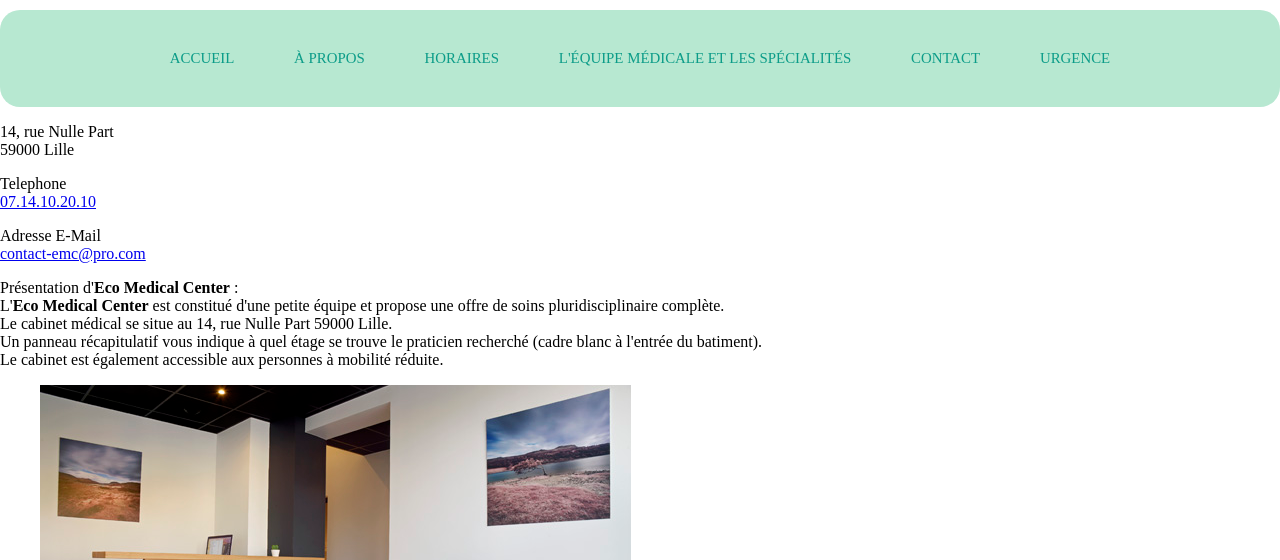
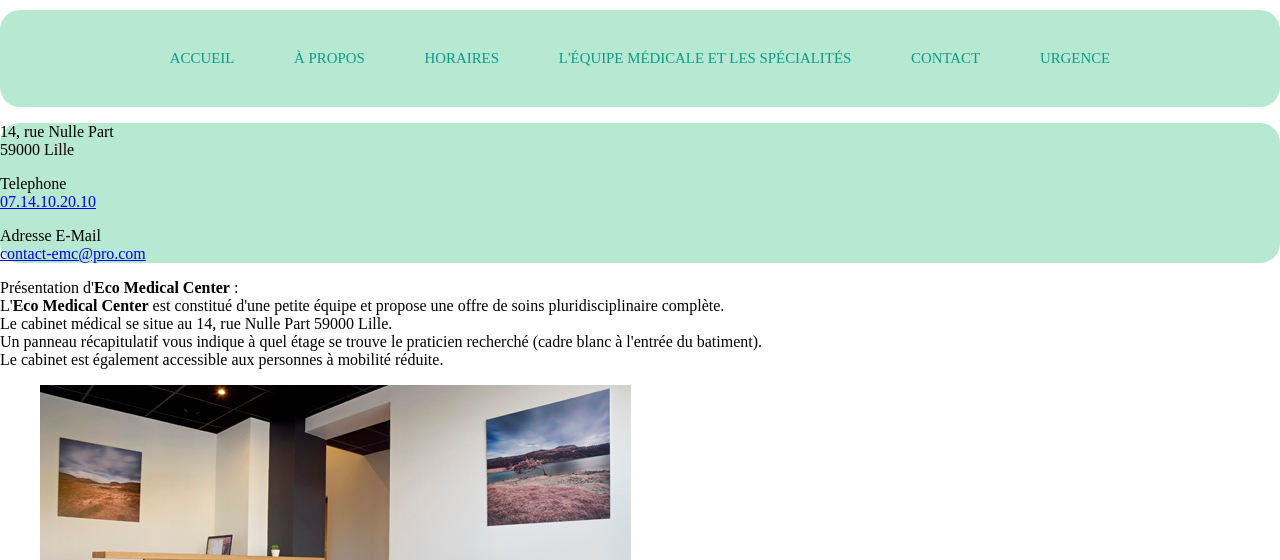
Before and after one commit to Antoine-Goncalves/Cabinet-Medical, a plain HTML site: page index.html in a window 1280 px wide. Shown: the part 240-800 px from the top of the page. Drawn offline with Linux system fonts and the light colour scheme.

Commit message:
start aside style to style.css

```diff
--- a/style.css
+++ b/style.css
@@ -1,13 +1,17 @@
 /* CSS Document */
+
+/* HTML,BODY PART */
 
 html,body {
 	margin: 0;
 	padding: 0;
 }
 
+/* HEADER PART */
+
 header {
+	display: flex;
 	border: 2px solid #b9e8b7;
-	display: flex;
 	background-color:#D6FFE0;
 	margin-bottom: 10px;
 }
@@ -21,6 +25,8 @@ header .title {
 	font-size: 40px;
 	color: #0b9c88;
 }
+
+/* NAV PART */
 
 nav {
         width: 100%;
@@ -82,3 +88,11 @@ nav a {
         border-top: 5px solid #58d68d;
         background-color: #D6FFE0;
 }
+
+/* ASIDE PART */
+
+aside {
+	background-color: #B7E8D1;
+	border-radius: 20px;
+	margin-top: 10px;
+}
```
